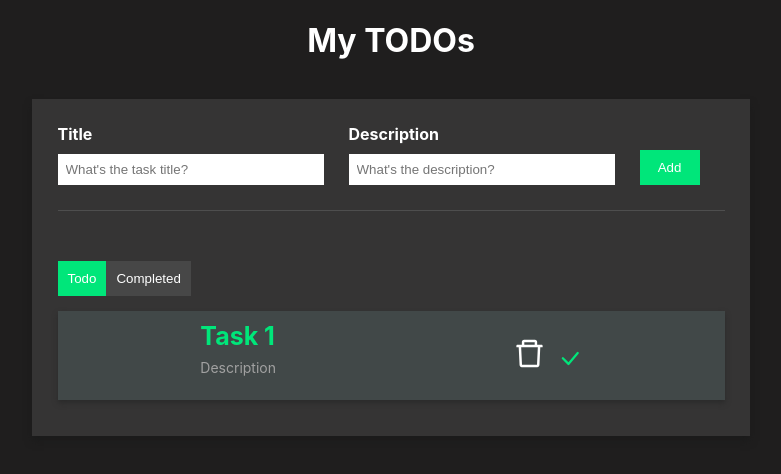
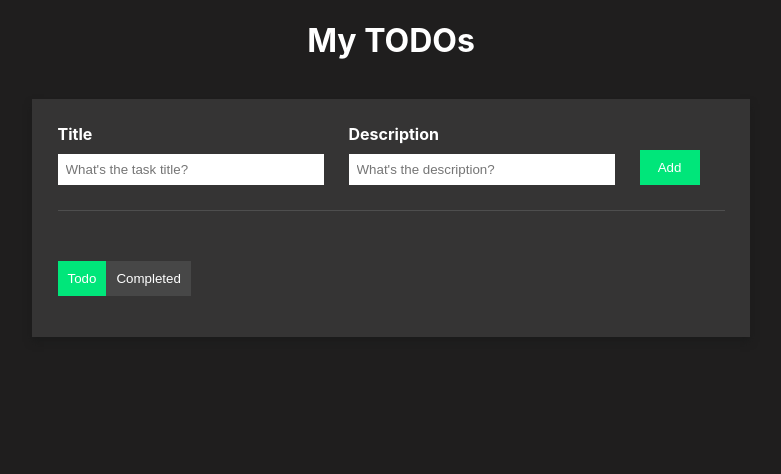
Before and after one commit to Washington-NKE/KaziMate, a React (Create React App) app: page / in a window 1280 px wide. Shown: the top 474 px of the page, without its empty margins (249-1030 px from the left). Built offline with nearby package versions, Linux system fonts and the light colour scheme.

Commit message:
dynamically add todos in the list

```diff
--- a/src/App.js
+++ b/src/App.js
@@ -5,6 +5,20 @@ import {BsCheckLg} from 'react-icons/bs'
 
 function App() {
   const [isCompleteScreen, setIsCompleteScreen] = useState(false);
+  const [allTodos,setTodos] = useState([]);
+  const [newTitle, setNewTitle] = useState("");
+  const [newDescription, setNewDescription] = useState("");
+
+  const handleAddTodo = ()=>{
+    let newTodoItem = {
+      title: newTitle,
+      description: newDescription
+    }
+
+    let updatedTodoArray = [...allTodos];
+    updatedTodoArray.push(newTodoItem);
+    setTodos(updatedTodoArray);
+  }
 
   return (
     <div className="App">
@@ -14,16 +28,16 @@ function App() {
         <div className="todo-input">
           <div className="todo-input-item">
             <label>Title</label>
-            <input type="text" placeholder="What's the task title?"/>
+            <input type="text" value={newTitle} onChange={(e)=>setNewTitle(e.target.value)} placeholder="What's the task title?"/>
           </div>
 
           <div className="todo-input-item">
             <label>Description</label>
-            <input type="text" placeholder="What's the description?"/>
+            <input type="text" value={newDescription} onChange={(e)=>setNewDescription(e.target.value)}  placeholder="What's the description?"/>
           </div>
 
           <div className="todo-input-item">
-            <button type="button" className="primary-btn">Add</button>
+            <button type="button" onClick={handleAddTodo} className="primary-btn">Add</button>
           </div>
         </div>
 
@@ -33,10 +47,13 @@ function App() {
         </div>
 
         <div className="todo-list">
-          <div className="todo-list-item">
+
+          {allTodos.map((item, index) => {
+            return(
+              <div className="todo-list-item" key={index}>
             <div>
-              <h3>Task 1</h3>
-              <p>Description</p>
+              <h3>{item.title}</h3>
+              <p>{item.description}</p>
             </div>
 
             <div>
@@ -44,6 +61,8 @@ function App() {
             <BsCheckLg className='check-icon'/>
           </div>
           </div>
+            )
+          })}
 
         </div>
       </div>
```
